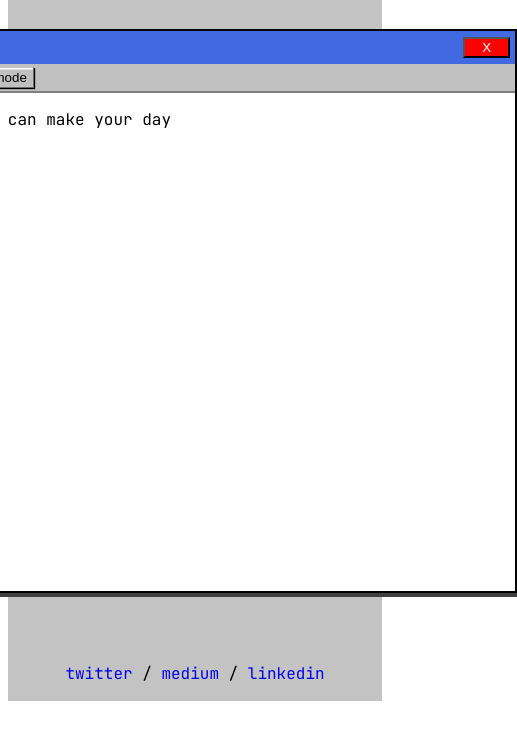
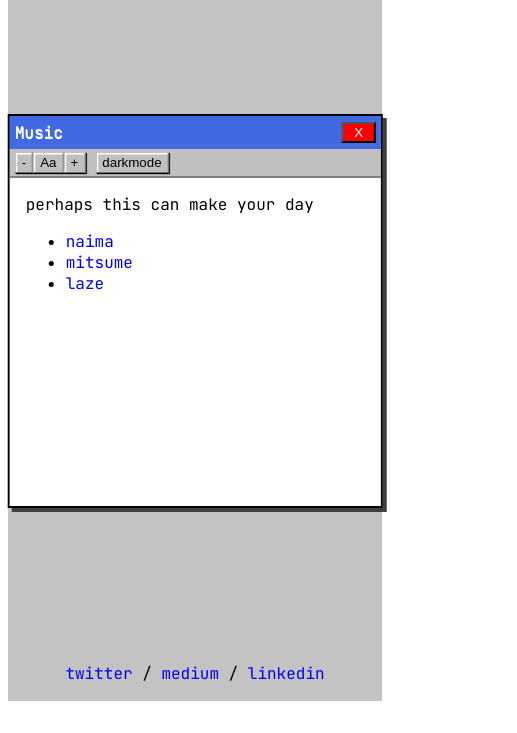
Before and after one commit to hsoekiswo/personal-website, a plain HTML site: page index.html in a window 390 px wide. Both pictures are taken after a click on the element "music". Shown: the part 111-844 px from the top of the page, 517 px wide, since content can reach past the window. Drawn offline with Linux system fonts and the light colour scheme.

Commit message:
feat: first version of responsive design

```diff
--- a/index.html
+++ b/index.html
@@ -21,7 +21,7 @@
                 <span><button>-</button><button>Aa</button><button>+</button></span>
                 <span><button>darkmode</button></span>
             </nav>
-            <div class="content">
+            <div class="content main-content">
                 <h1>about me</h1>
                 <img src="../images/ijun.png" alt="" id="bio-photo">
                 <p>
@@ -52,7 +52,7 @@
                 <span><button>-</button><button>Aa</button><button>+</button></span>
                 <span><button>darkmode</button></span>
             </nav>
-            <div class="content">
+            <div class="content main-content">
                 <form class="input-form" action="" method="post">
                     <div class="input-text">
                         <div class="form-label1">
@@ -103,11 +103,6 @@
         <div class="menu-header btn-open" id="contact" data-modal-target="contact">
             <img class="header-image" src="./images/contact.png" alt="contact">
         </div>
-        <!-- <a href="contact/index.html" title="contact">
-            <div id="contact" class="menu-header">
-                <img class="header-image" src="./images/contact.png" alt="contact"></a>
-            </div>
-        </a> -->
     </header>
     <main>
         <div class="spin"></div>
@@ -222,7 +217,7 @@
                 <span><button>-</button><button>Aa</button><button>+</button></span>
                 <span><button>darkmode</button></span>
             </nav>
-            <div class="content">
+            <div class="content main-content">
                 <div class="main-content">
                     <p>books i enjoyed</p>
                     <ul>
@@ -271,7 +266,7 @@
                 <span><button>-</button><button>Aa</button><button>+</button></span>
                 <span><button>darkmode</button></span>
             </nav>
-            <div class="content">
+            <div class="content main-content">
                 <div class="main-content">
                     <p>perhaps this can make your day</p>
                     <ul>
--- a/styles.css
+++ b/styles.css
@@ -114,8 +114,8 @@ a:visited {
 
 .window {
     border: 2px solid black;
-    height: 35em;
-    width: 40em;
+    max-height: 35em;
+    min-width: 30em;
     background-color: #C0C0C0;
     box-shadow: 4px 4px 0 #404040;
     display: flex;
@@ -125,7 +125,25 @@ a:visited {
     top: 50%;
     left: 50%;
     transform: translate(-50%, -50%);
-    justify-content: start;
+}
+
+@media screen and (max-width: 70em) {
+    .window {
+        border: 2px solid black;
+        height: 100vw;
+        max-height: 100vw;
+        width: 95vw;
+        min-width: 95vw;
+        background-color: #C0C0C0;
+        box-shadow: 4px 4px 0 #404040;
+        display: flex;
+        flex-direction: column;
+        justify-content: center;
+        position: absolute;
+        top: 50%;
+        left: 50%;
+        transform: translate(-50%, -50%);
+    }
 }
 
 .modal {
@@ -176,7 +194,6 @@ a:visited {
 
 .content {
     height: 100%;
-    padding: 0 0.5em;
     background-color: #FFFFFF;
     overflow: auto;
 }
@@ -234,6 +251,10 @@ a:visited {
     box-shadow: 1.5px 1.5px 0 #FFFFFF inset, 1px 1px 0 black, 1.5px 1.5px 0 #808080;
 }
 
+.main-content {
+    padding: 0 0.5em;
+}
+
 .horizontal {
     display: flex;
     flex-direction: column;
@@ -243,6 +264,7 @@ a:visited {
     flex: 1;
     display: flex;
     overflow: hidden;
+    background-color: #c3c3c3;
 }
 
 .horizontal .main-content {
@@ -313,29 +335,6 @@ a:visited {
     display: block;
 }
 
-/* .portfolio-sidebar {
-    flex: 1;
-    display: flex;
-    flex-direction: row;
-    align-items: stretch;
-    justify-content: space-around;
-    width: 100%;
-    font-size: 12px;
-} */
-
-/* .journal-text, .portfolio-description {
-    flex: 3;
-    background-color: white;
-    overflow: scroll;
-}
-
-.journal-text p, .portfolio-description p {
-    font-size: 14px;
-    margin: 3px;
-    padding: 0px 10px;
-    line-height: 1.5;
-} */
-
 /* Hardcoded to show interactivity */
 
 #oklama {
```
